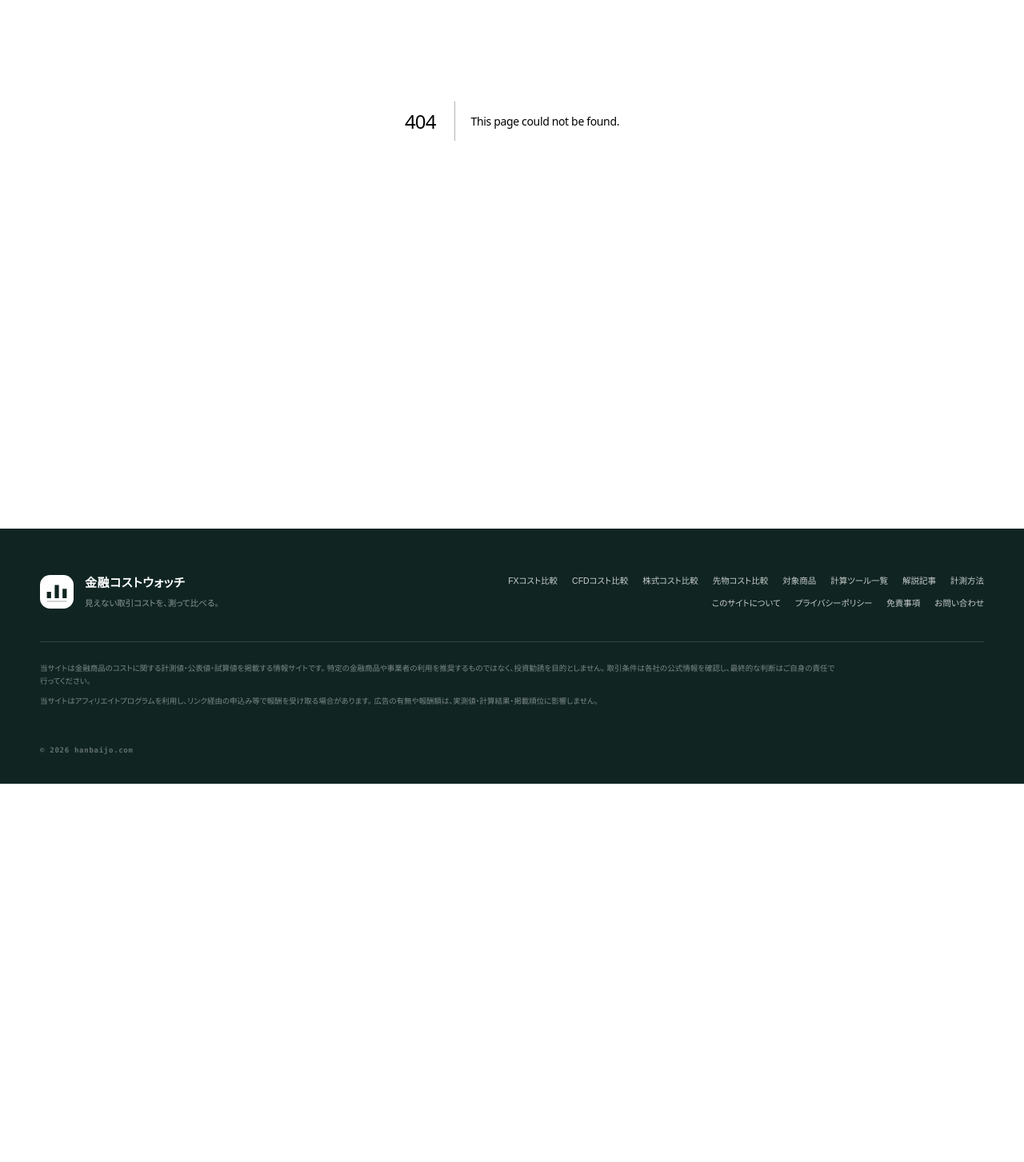
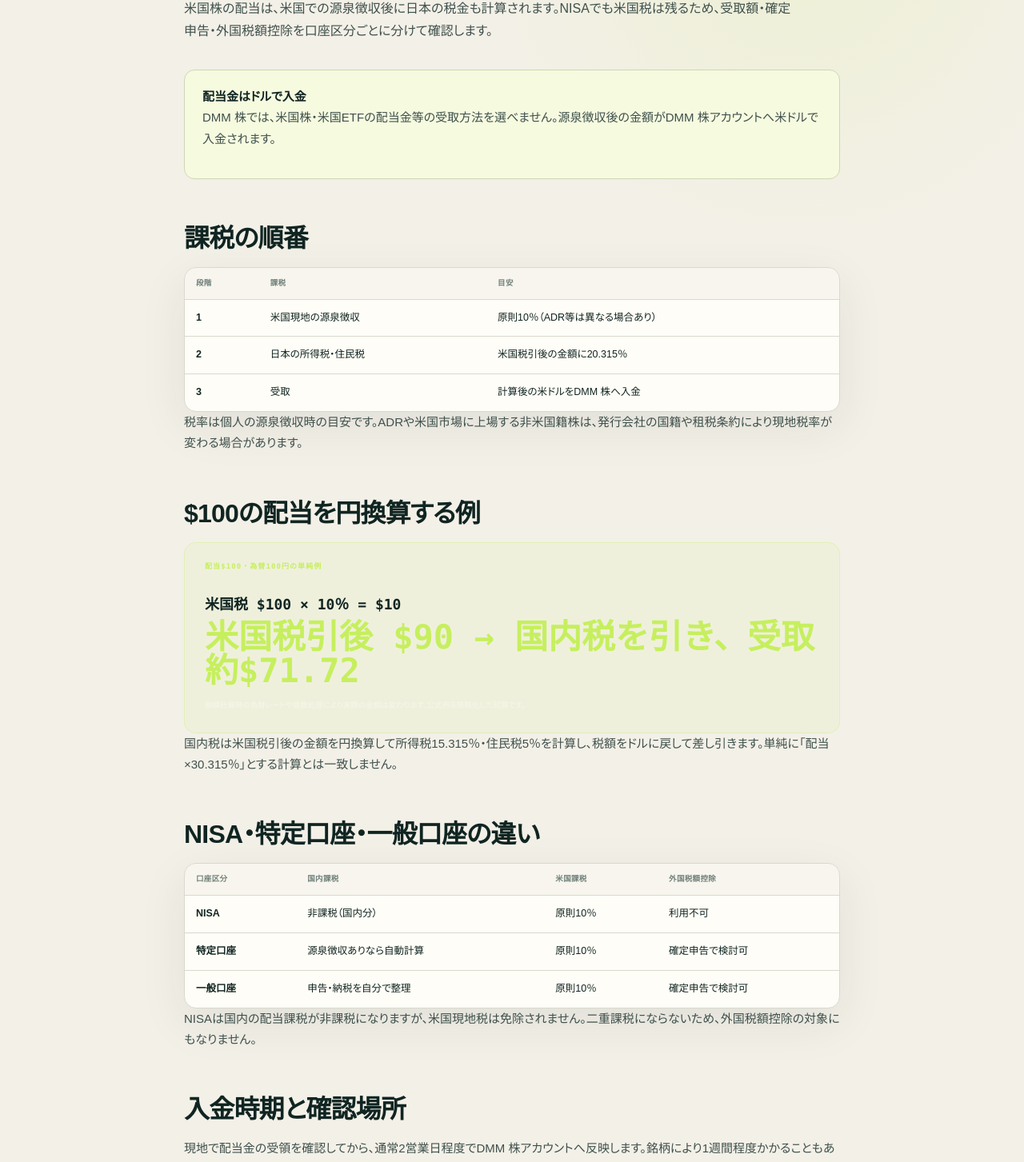
Before and after one commit to mrok18/hanbaijo, a Next.js app: page /articles/dmm-kabu-us-dividend-tax in a window 1280 px wide. Before the commit this address had no page. Shown: the part 326-1779 px from the top of the page at 80% size. Before the commit the page ends 1306 px from the top, so only its background shows below. Built offline with nearby package versions, Linux system fonts and the light colour scheme.

Commit message:
Add DMM Kabu US dividend tax guide

```diff
--- /dev/null
+++ b/app/articles/dmm-kabu-us-dividend-tax/page.tsx
@@ -0,0 +1,77 @@
+import Link from 'next/link';
+import AffiliateOfferCard from '@/components/AffiliateOfferCard';
+import { AFFILIATE_OFFERS } from '@/lib/affiliates';
+
+export const metadata = {
+  title: 'DMM 株の米国株配当金と税金｜入金日・NISA・外国税額控除',
+  description: 'DMM 株の米国株配当金について、米国10％と国内20.315％の課税、NISAの国内非課税、外国税額控除、ドル入金、入金反映日を整理します。',
+};
+
+const faq = [
+  { q: 'DMM 株の米国株配当金はどこに入りますか？', a: '源泉徴収後の金額が、DMM 株アカウントへ外貨（米ドル）で入金されます。受取方法を円貨や銀行へ変更することはできません。' },
+  { q: 'NISAなら米国株配当金は全額非課税ですか？', a: '国内課税分は非課税ですが、米国現地の源泉徴収税は残ります。NISAの配当について外国税額控除は利用できません。' },
+  { q: '配当支払日から何日で入金されますか？', a: '現地での受領確認後、通常2営業日程度です。銘柄によっては1週間程度かかる場合があります。' },
+] as const;
+
+export default function Page() {
+  const jsonLd = { '@context': 'https://schema.org', '@graph': [
+    { '@type': 'Article', headline: metadata.title, description: metadata.description, datePublished: '2026-09-09', dateModified: '2026-09-09', mainEntityOfPage: 'https://hanbaijo.com/articles/dmm-kabu-us-dividend-tax', author: { '@type': 'Organization', name: '金融コストウォッチ' }, publisher: { '@type': 'Organization', name: '金融コストウォッチ' } },
+    { '@type': 'FAQPage', mainEntity: faq.map((item) => ({ '@type': 'Question', name: item.q, acceptedAnswer: { '@type': 'Answer', text: item.a } })) },
+  ] };
+
+  return <article>
+    <script type="application/ld+json" dangerouslySetInnerHTML={{ __html: JSON.stringify(jsonLd).replace(/</g, '\\u003c') }} />
+    <p className="page-kicker">DMM KABU / US DIVIDEND TAX</p>
+    <h1>DMM 株の米国株配当金<br />税金と入金日を計算</h1>
+    <p className="lede">米国株の配当は、米国での源泉徴収後に日本の税金も計算されます。NISAでも米国税は残るため、受取額・確定申告・外国税額控除を口座区分ごとに分けて確認します。</p>
+
+    <div className="callout"><strong>配当金はドルで入金</strong><p>DMM 株では、米国株・米国ETFの配当金等の受取方法を選べません。源泉徴収後の金額がDMM 株アカウントへ米ドルで入金されます。</p></div>
+
+    <h2>課税の順番</h2>
+    <div className="data-panel"><div className="table-scroll"><table className="rates comparison-table"><thead><tr><th>段階</th><th>課税</th><th>目安</th></tr></thead><tbody>
+      <tr><td className="ex-name">1</td><td>米国現地の源泉徴収</td><td>原則10％（ADR等は異なる場合あり）</td></tr>
+      <tr><td className="ex-name">2</td><td>日本の所得税・住民税</td><td>米国税引後の金額に20.315％</td></tr>
+      <tr><td className="ex-name">3</td><td>受取</td><td>計算後の米ドルをDMM 株へ入金</td></tr>
+    </tbody></table></div></div>
+    <p>税率は個人の源泉徴収時の目安です。ADRや米国市場に上場する非米国籍株は、発行会社の国籍や租税条約により現地税率が変わる場合があります。</p>
+
+    <h2>$100の配当を円換算する例</h2>
+    <div className="fx-formula"><span>配当$100・為替100円の単純例</span><strong>米国税 $100 × 10％ = $10</strong><b>米国税引後 $90 → 国内税を引き、受取約$71.72</b><small>税額計算時の為替レートや端数処理により実際の金額は変わります。公式例を簡略化した試算です。</small></div>
+    <p>国内税は米国税引後の金額を円換算して所得税15.315％・住民税5％を計算し、税額をドルに戻して差し引きます。単純に「配当×30.315％」とする計算とは一致しません。</p>
+
+    <h2>NISA・特定口座・一般口座の違い</h2>
+    <div className="data-panel"><div className="table-scroll"><table className="rates comparison-table"><thead><tr><th>口座区分</th><th>国内課税</th><th>米国課税</th><th>外国税額控除</th></tr></thead><tbody>
+      <tr><td className="ex-name">NISA</td><td>非課税（国内分）</td><td>原則10％</td><td>利用不可</td></tr>
+      <tr><td className="ex-name">特定口座</td><td>源泉徴収ありなら自動計算</td><td>原則10％</td><td>確定申告で検討可</td></tr>
+      <tr><td className="ex-name">一般口座</td><td>申告・納税を自分で整理</td><td>原則10％</td><td>確定申告で検討可</td></tr>
+    </tbody></table></div></div>
+    <p>NISAは国内の配当課税が非課税になりますが、米国現地税は免除されません。二重課税にならないため、外国税額控除の対象にもなりません。</p>
+
+    <h2>入金時期と確認場所</h2>
+    <p>現地で配当金の受領を確認してから、通常2営業日程度でDMM 株アカウントへ反映します。銘柄により1週間程度かかることもあります。取引ツールの「取引状況」→「取引履歴」、または電子交付の「外国証券に関するお知らせ」で入金額を確認できます。</p>
+    <p>権利落ち日から支払開始日までの期間は銘柄ごとに違います。配当カレンダーの支払日と、DMM 株への反映日を同じ日と考えないことが重要です。</p>
+
+    <h2>円に戻すときの追加コスト</h2>
+    <p>配当はドルで入金されるため、出金や生活資金への利用にはドルから円への為替取引が必要です。為替取引を行うタイミングのレート差と、片道25銭の為替コストを確認します。米国株の売買手数料・円貨決済のコストとは別の負担です。</p>
+    <p><Link href="/articles/dmm-kabu-us-stock-fee">米国株の手数料・為替コストを確認 →</Link></p>
+
+    <h2>確定申告で確認する資料</h2>
+    <ol><li>「外国証券に関するお知らせ（外国株式配当金兼支払通知書）」を取得</li><li>配当金等金額、外国源泉税額、円換算額を確認</li><li>特定口座年間取引報告書と他社口座の損益を集計</li><li>外国税額控除を使う場合は限度額と申告要否を確認</li></ol>
+    <p>外国税額控除は所得税から一定額を差し引く制度で、全額が必ず戻るわけではありません。NISA配当には適用できないため、口座区分を分けて整理します。</p>
+
+    <h2>よくある質問</h2>
+    {faq.map((item) => <section key={item.q}><h3>{item.q}</h3><p>{item.a}</p></section>)}
+
+    <section className="article-sources" aria-labelledby="sources"><h2 id="sources">参照した公式資料</h2><ul>
+      <li><a href="https://kabu.dmm.com/us/stock/us_tax/" target="_blank" rel="noopener noreferrer">DMM 株「米国株取引にかかる税金」</a></li>
+      <li><a href="https://kabu.dmm.com/support/faqs/article/00361/" target="_blank" rel="noopener noreferrer">DMM 株「米国株配当金の課税」</a></li>
+      <li><a href="https://kabu.dmm.com/support/faqs/article/00358/" target="_blank" rel="noopener noreferrer">DMM 株「米国株配当金の受取方法」</a></li>
+      <li><a href="https://kabu.dmm.com/support/faqs/article/00364/" target="_blank" rel="noopener noreferrer">DMM 株「配当支払日から入金反映」</a></li>
+      <li><a href="https://kabu.dmm.com/support/faqs/article/00741/" target="_blank" rel="noopener noreferrer">DMM 株「NISA米国株の配当・売却益」</a></li>
+    </ul><p>税率・入金条件は2026年9月9日に確認しました。税制、租税条約、銘柄ごとの支払日、為替レートは変更される可能性があるため、最新の公式資料と税務署の案内を優先してください。</p></section>
+
+    <section className="article-affiliate" aria-label="DMM 株の広告"><AffiliateOfferCard offer={AFFILIATE_OFFERS['dmm-kabu']} /><p className="affiliate-disclosure">上記はA8.netの提携広告です。広告報酬は記事内容や評価に影響しません。配当利回りや受取額は保証されません。</p></section>
+    <p><Link href="/articles/dmm-kabu-dividend-receiving-tax">国内株の配当金と税金を確認 →</Link></p>
+    <p><Link href="/stocks/dmm-kabu">DMM 株のコストシート →</Link></p>
+  </article>;
+}
--- a/app/articles/posts.ts
+++ b/app/articles/posts.ts
@@ -1,4 +1,5 @@
 export const POSTS = [
+  { slug: 'dmm-kabu-us-dividend-tax', category: '米国株・DMM 株', title: 'DMM 株の米国株配当金と税金｜入金日・NISA・外国税額控除', desc: '米国10％と国内20.315％の課税、NISAの国内非課税、外国税額控除、ドル入金、入金反映日を整理する。' },
   { slug: 'dmm-kabu-us-stock-order-hours', category: '米国株・DMM 株', title: 'DMM 株の米国株取引時間・注文方法｜逆指値は使える？', desc: '夏時間・冬時間、注文受付、1株単位、成行・指値・IFDONE、逆指値非対応、最長30日の期限、円貨・外貨決済を整理する。' },
   { slug: 'dmm-kabu-order-types-expiration', category: '国内株・DMM 株', title: 'DMM 株の注文方法｜成行・指値・逆指値・OCOと失効条件', desc: '成行、指値、寄付、引け、不成、逆指値、OCO、IOC、注文期限、期限前に失効する条件、NISAの制限を整理する。' },
   { slug: 'dmm-kabu-fractional-shares-buyback', category: '国内株・DMM 株', title: 'DMM 株の単元未満株は売却できる？買取請求・手数料・NISAを整理', desc: '通常売却との違い、買取請求の操作、550円の取次手数料、価格決定、受付停止期間、NISAでの取扱いを整理する。' },
--- a/app/stocks/dmm-kabu/page.tsx
+++ b/app/stocks/dmm-kabu/page.tsx
@@ -5,6 +5,7 @@ import { AFFILIATE_OFFERS } from '@/lib/affiliates';
 export const metadata = { title: 'DMM 株の国内株手数料・コスト', description: 'DMM 株の国内株現物における1注文ごとの手数料と、信用・米国株で異なる条件を公式情報から整理します。' };
 export default function Page() {
   return <StockProviderFactSheet provider={STOCK_PROVIDERS['dmm-kabu']} affiliateOffer={AFFILIATE_OFFERS['dmm-kabu']} relatedArticles={[
+    { href: '/articles/dmm-kabu-us-dividend-tax', title: '米国株の配当金と税金', description: '米国・国内の課税、NISA、外国税額控除、ドル入金と反映日を整理します。' },
     { href: '/articles/dmm-kabu-us-stock-order-hours', title: '米国株の取引時間と注文', description: '夏冬の時間、1株単位、成行・指値・IFDONE、逆指値非対応を整理します。' },
     { href: '/articles/dmm-kabu-order-types-expiration', title: '注文方法と失効条件', description: '成行・指値・逆指値・OCO、注文期限、期限前に失効する条件を整理します。' },
     { href: '/articles/dmm-kabu-fractional-shares-buyback', title: '単元未満株の買取請求', description: '通常売却との違い、550円の手数料、価格決定、受付停止期間を整理します。' },
--- a/app/stocks/page.tsx
+++ b/app/stocks/page.tsx
@@ -120,6 +120,7 @@ export default function StocksPage() {
           <article className="affiliate-card"><div className="affiliate-card-head"><span>ODD LOT</span><b>DMM 株</b></div><p className="affiliate-category">FRACTIONAL SHARES</p><h3>単元未満株の買取請求</h3><p>通常売却との違い、550円の手数料、価格決定、受付停止期間を整理します。</p><Link href="/articles/dmm-kabu-fractional-shares-buyback">記事を読む →</Link></article>
           <article className="affiliate-card"><div className="affiliate-card-head"><span>ORDER</span><b>DMM 株</b></div><p className="affiliate-category">EXECUTION TYPES</p><h3>注文方法と失効条件</h3><p>成行・指値・逆指値・OCO、最長30日の期限と途中失効を整理します。</p><Link href="/articles/dmm-kabu-order-types-expiration">記事を読む →</Link></article>
           <article className="affiliate-card"><div className="affiliate-card-head"><span>US ORDER</span><b>DMM 株</b></div><p className="affiliate-category">US TRADING HOURS</p><h3>米国株の時間と注文</h3><p>夏冬の取引時間、1株単位、IFDONE、逆指値非対応、決済通貨を整理します。</p><Link href="/articles/dmm-kabu-us-stock-order-hours">記事を読む →</Link></article>
+          <article className="affiliate-card"><div className="affiliate-card-head"><span>US DIVIDEND</span><b>DMM 株</b></div><p className="affiliate-category">DIVIDEND TAX</p><h3>米国株の配当金と税金</h3><p>米国・国内課税、NISA、外国税額控除、ドル入金と反映日を整理します。</p><Link href="/articles/dmm-kabu-us-dividend-tax">記事を読む →</Link></article>
         </div>
       </section>
 
```
